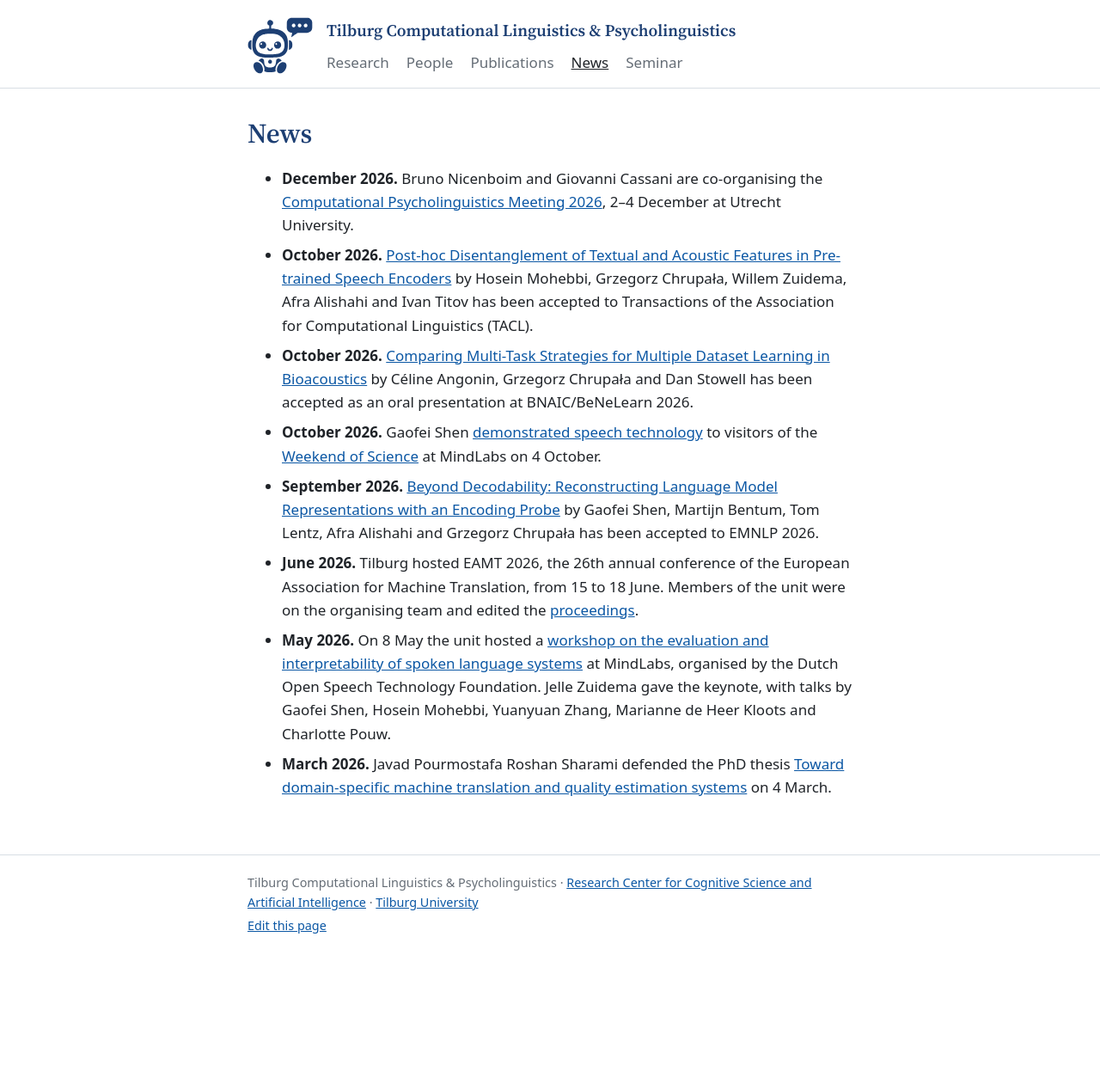
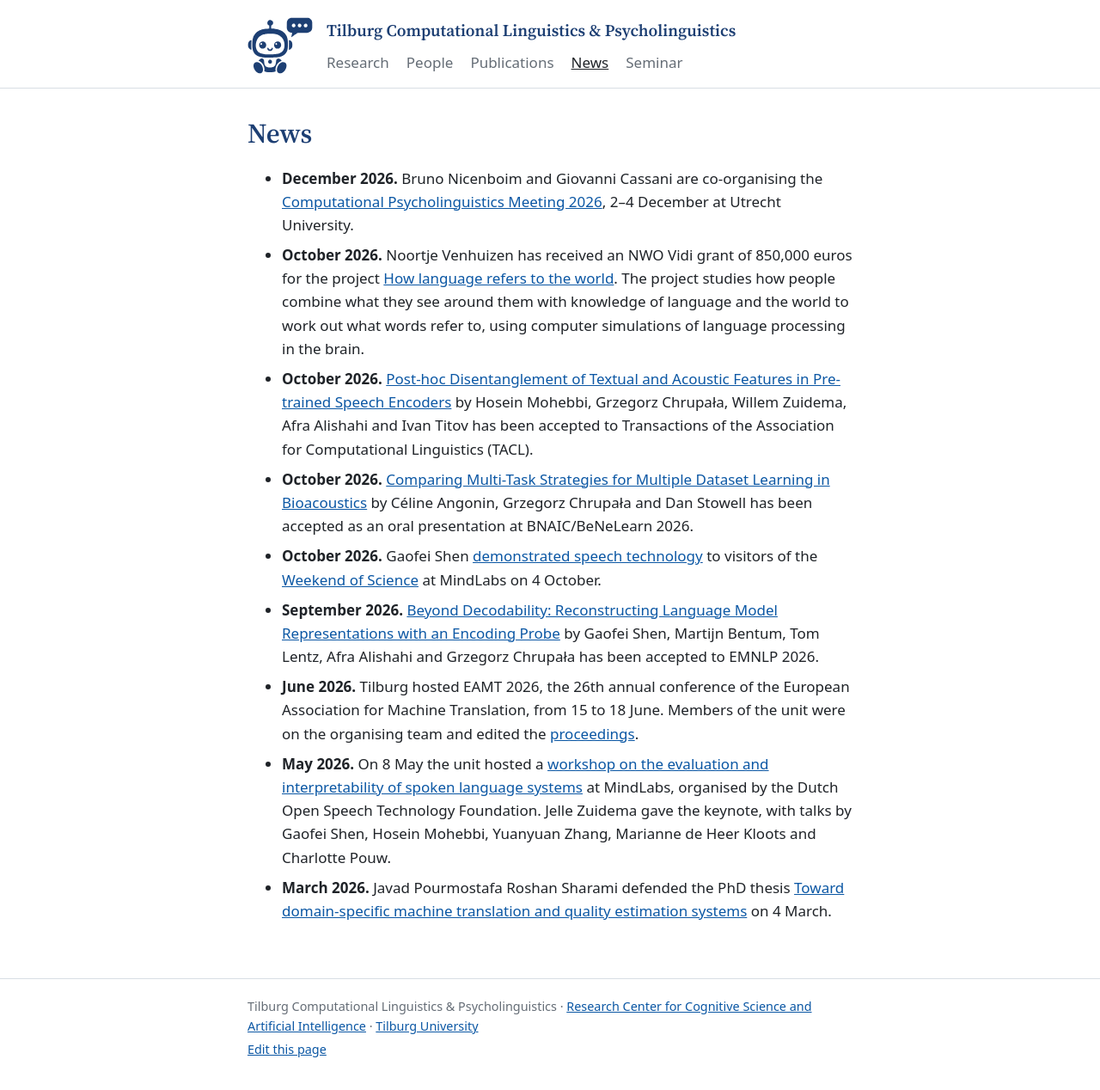
Before and after one commit to tcsai/language-computation, a Jekyll site: the page built from news.md, in a window 1280 px wide. Shown: the whole page at 86% size. Built offline with Jekyll 4.4.1, drawn with Linux system fonts in a browser that asks for light colours; our own code applies the rules of GitHub Pages for plain Markdown files; before the commit the page ends 1124 px from its top, so only the background shows below that.

Commit message:
Draft: news item on Noortje Venhuizen's Vidi grant
Co-Authored-By: Claude Opus 5.5 <noreply@anthropic.com>
Claude-Session: https://claude.ai/code/session_018siYZCWSnh7RRtWyJ3VbeZ

```diff
--- a/news.md
+++ b/news.md
@@ -3,6 +3,12 @@
 - **December 2026.** Bruno Nicenboim and Giovanni Cassani are co-organising the
   [Computational Psycholinguistics Meeting 2026](https://cpl2026.sites.uu.nl/),
   2–4 December at Utrecht University.
+- **October 2026.** Noortje Venhuizen has received an NWO Vidi grant of
+  850,000 euros for the project
+  [How language refers to the world](https://www.nwo.nl/en/researchprogrammes/nwo-talent-programme/projects-vidi/vidi-2025).
+  The project studies how people combine what they see around them with
+  knowledge of language and the world to work out what words refer to, using
+  computer simulations of language processing in the brain.
 - **October 2026.** [Post-hoc Disentanglement of Textual and Acoustic Features
   in Pre-trained Speech Encoders](https://arxiv.org/abs/2410.03037) by Hosein
   Mohebbi, Grzegorz Chrupała, Willem Zuidema, Afra Alishahi and Ivan Titov has
```
